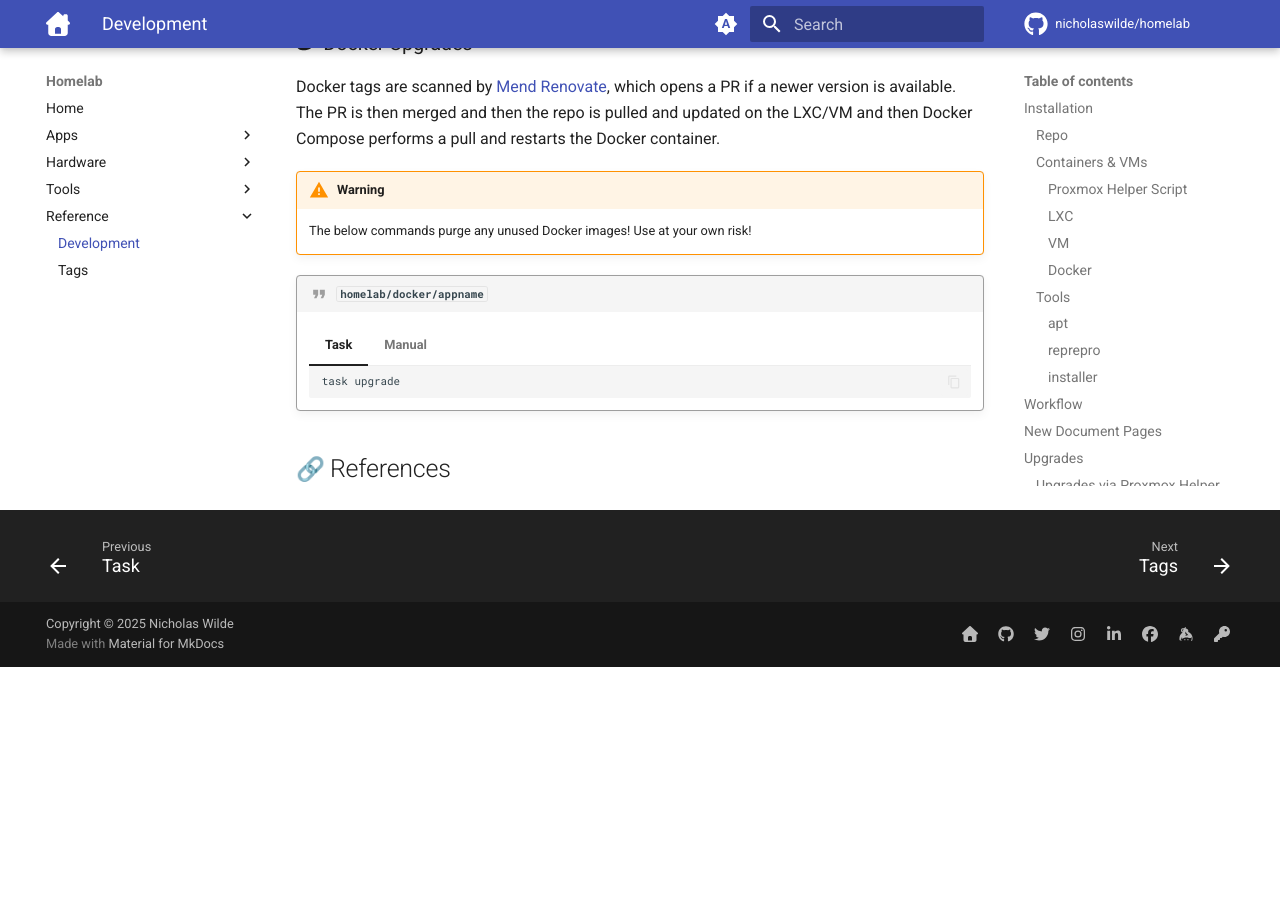
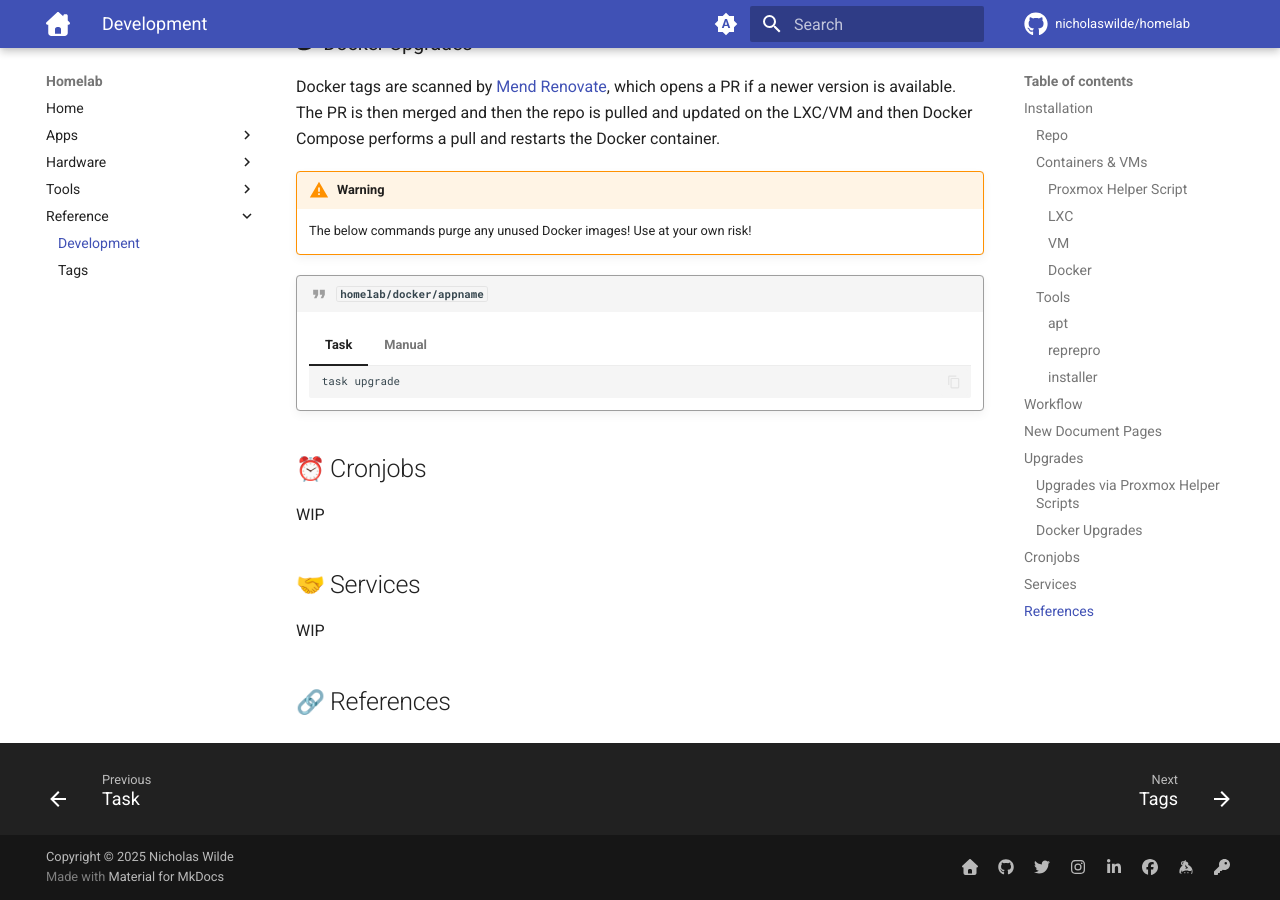
Before and after one commit to nicholaswilde/homelab, an MkDocs documentation site: the page built from docs/reference/development.md, in a window 1280 px wide and 900 px high, scrolled down 2611 px. Built offline with MkDocs 1.6.1 and Material for MkDocs 9.7.7, drawn with Linux system fonts in a browser that asks for light colours; emoji names are drawn with the system emoji font; comment, search, counter and statistics services are not loaded; before the commit the page ends 3278 px from its top, so only the background shows below that.

Commit message:
Update development.md

````diff
--- a/docs/reference/development.md
+++ b/docs/reference/development.md
@@ -129,6 +129,14 @@ The PR is then merged and then the repo is pulled and updated on the LXC/VM and
         )
         ```
 
+## :alarm_clock: Cronjobs
+
+WIP
+
+## :handshake: Services
+
+WIP
+
 ## :link: References
 
 [3]: <../tools/jinja2-cli.md>
````
